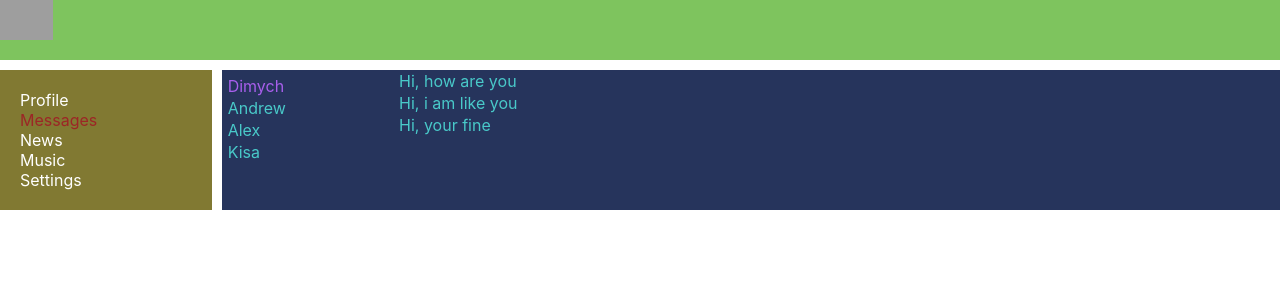
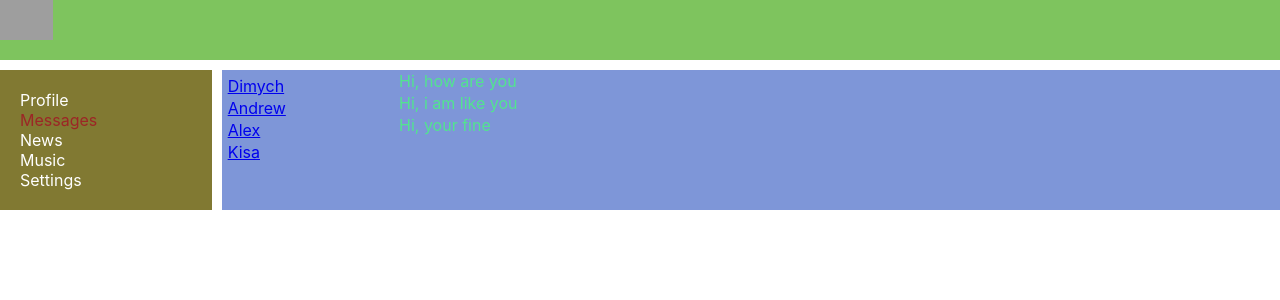
Before and after one commit to Grekzxc/samurai-way-main, a React (Create React App) app: page /Dialogs in a window 1280 px wide. Shown: the top 300 px of the page. Built offline with nearby package versions, Linux system fonts and the light colour scheme; grey boxes are pictures that could not be loaded.

Commit message:
23lesson

```diff
--- a/src/App.css
+++ b/src/App.css
@@ -42,7 +42,7 @@
 } */
 
 .app_Wrapper {
-  color: rgb(73, 201, 201);
+  color: rgb(82, 228, 143);
   display: grid;
   margin: 0 auto;
   grid-template-areas:
@@ -56,5 +56,5 @@
 
 .app_Wrapper_content {
   grid-area: c;
-  background-color: rgb(38, 52, 92)
+  background-color: rgb(126, 150, 216)
 }
--- a/src/Components/Dialogs/Dialogs.module.css
+++ b/src/Components/Dialogs/Dialogs.module.css
@@ -8,7 +8,7 @@
 }
 
 .dialogsItems .active {
-    color: rgb(168, 95, 236);
+    color: rgb(175, 164, 185);
 }
 
 .item {
--- a/src/Components/Dialogs/Dialogs.tsx
+++ b/src/Components/Dialogs/Dialogs.tsx
@@ -1,28 +1,45 @@
 import React from 'react';
+import { NavLink } from 'react-router-dom';
 import s from './Dialogs.module.css'
 
 
-const Dialogs = () => {
+type DialogItemType = {
+    name: string
+    id: number
+}
+
+const DialogItem = (props: DialogItemType) => {
+    let path = '/dialogs/' + props.id
+    return (
+        <div className={s.item + ' ' + s.active}>
+            <NavLink to={path}>{props.name}</NavLink>
+        </div>
+    )
+}
+
+type MessageType = {
+    message: string
+}
+
+const Message = (props: MessageType) => {
+    return (
+        <div className={s.message}>{props.message}</div>
+    )
+}
+
+const Dialogs = (props: DialogItemType) => {
     return (
         <div className={s.dialogs}>
             <div className={s.dialogsItems}>
-                <div className={s.item + ' ' + s.active}>
-                    Dimych
-                </div>
-                <div className={s.item}>
-                    Andrew
-                </div>
-                <div className={s.item}>
-                    Alex
-                </div>
-                <div className={s.item}>
-                    Kisa
-                </div>
+                <DialogItem name='Dimych' id={1} />
+                <DialogItem name='Andrew' id={2} />
+                <DialogItem name='Alex' id={3} />
+                <DialogItem name='Kisa' id={4} />
             </div>
             <div className={s.messages}>
-                <div className={s.message}>Hi, how are you</div>
-                <div className={s.message}>Hi, i am like you</div>
-                <div className={s.message}>Hi, your fine</div>
+                <Message message='Hi, how are you' />
+                <Message message='Hi, i am like you' />
+                <Message message='Hi, your fine' />
             </div>
         </div>
 
--- a/src/Components/Profile/MyPosts/MyPosts.tsx
+++ b/src/Components/Profile/MyPosts/MyPosts.tsx
@@ -2,19 +2,23 @@ import React from 'react'
 import s from './MyPosts.module.css'
 import Posts from './Posts/Posts'
 
-const MyPosts = ()=>{
+const MyPosts = () => {
   return (
     <div>
-          My post
+      <h3>My post</h3>
+      <div>
         <div>
           <textarea></textarea>
+        </div>
+        <div>
           <button>Add post</button>
+        </div>
       </div>
       <div className={s.posts}>
         New post
       </div>
-        <Posts message='Hi, how are you' likesCount = '23'/>
-        <Posts message='It`s my first post' likesCount = '12'/>
+      <Posts message='Hi, how are you' likesCount='23' />
+      <Posts message='It`s my first post' likesCount='12' />
     </div>
   )
 }
--- a/src/Components/Profile/Profile.tsx
+++ b/src/Components/Profile/Profile.tsx
@@ -1,16 +1,13 @@
 import React from 'react'
 import MyPosts from './MyPosts/MyPosts'
 import s from './Profile.module.css'
+import ProfileInfo from './ProfileInfo/ProfileInfo'
 
 function Profile() {
   return (
     <div>
-      <div>
-        <img src='https://cdn.pixabay.com/photo/2015/04/23/22/00/tree-736885__480.jpg' alt="" />
-      </div>
-      <div>ava+description</div>
+      <ProfileInfo />
       <MyPosts />
-
     </div>
   )
 }
--- /dev/null
+++ b/src/Components/Profile/ProfileInfo/ProfileInfo.tsx
@@ -0,0 +1,15 @@
+import React from 'react'
+
+
+const ProfileInfo = () => {
+    return (
+        <>
+            <div>
+                <img src='https://cdn.pixabay.com/photo/2015/04/23/22/00/tree-736885__480.jpg' alt="" />
+            </div>
+            <div>ava+description</div>
+        </>
+    )
+}
+
+export default ProfileInfo
```
Lines whose indentation alone changed are shown as unchanged.
